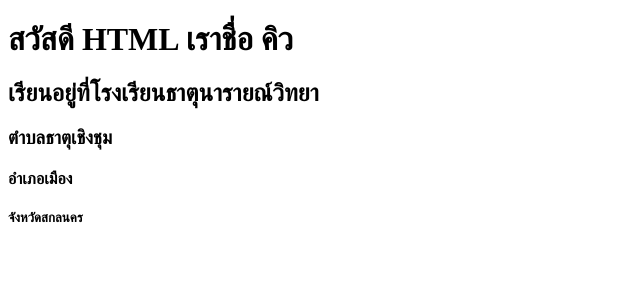
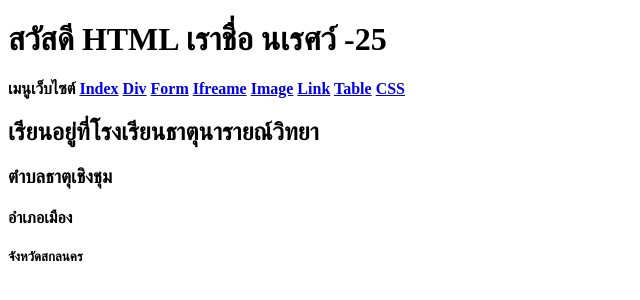
Before and after one commit to Naret-25/html2567, a plain HTML site: page index.html in a window 1280 px wide. Shown: the whole page, without its empty margins (0-640 px from the left). Drawn offline with Linux system fonts and the light colour scheme.

Commit message:
Add files via upload

```diff
--- a/index.html
+++ b/index.html
@@ -6,7 +6,23 @@
     <title>Basic by Naret</title>
 </head>
 <body>
-    <h1>สวัสดี HTML เราชื่อ คิว </h1>
+    <h1>สวัสดี HTML เราชื่อ นเรศว์ -25 </h1>
+  </body>
+       </biv>
+           <h4>
+           </center>เมนูเว็บไซต์
+             <a href="index.html">Index</a>
+             <a href="div-alignmet.html">Div</a>
+             <a href="form.html">Form</a>
+             <a href="Ifreame.html">Ifreame</a>
+             <a href="img.html">Image</a>
+             <a href="link.html">Link</a>
+             <a href="table-alignment.html">Table</a>
+             <a href="table-css.html">CSS</a>
+            </left>
+
+           </h4>
+
     <h2>เรียนอยู่ที่โรงเรียนธาตุนารายณ์วิทยา</h2>
     <h3>ตำบลธาตุเชิงชุม</h3>
     <h4>อำเภอเมือง</h4>
```
